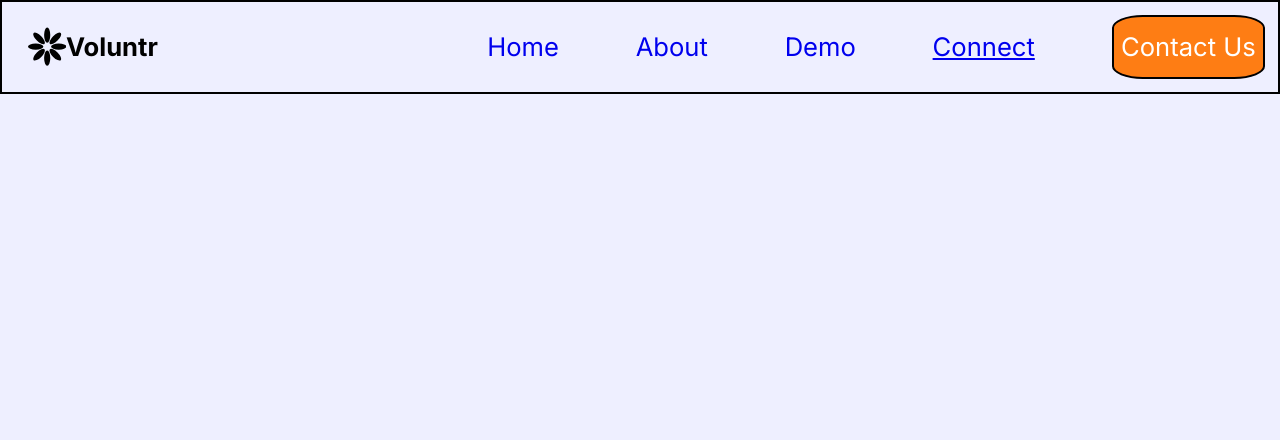
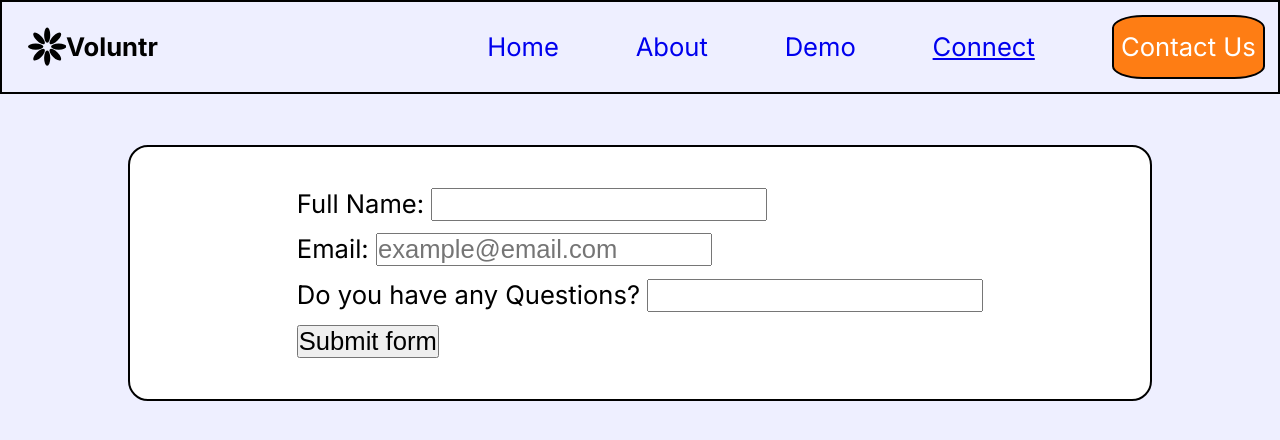
Before and after one commit to Mogos257/Voluntr, a plain HTML site: page Page3.html in a window 1280 px wide. Drawn offline with Linux system fonts and the light colour scheme; a web font is replaced by a local one.

Commit message:
Added the Connect page that is linked to Formspree

```diff
--- a/Page3.html
+++ b/Page3.html
@@ -32,5 +32,32 @@
         </ul>
          <a type="button" href = "mailto:Joinvoluntr@gmail.com" target="_blank" class="cta-button">Contact Us</a>
     </nav>
+
+
+    <section class = "middle">
+        <section class = "form">
+            <form action = "https://formspree.io/f/xkodwlaj" method="POST">
+                <label>
+                    Full Name:
+                    <input required type = "text" name ="Name">
+                </label>
+
+                <label>
+                    Email:
+                    <input required type = "email" placeholder = "example@email.com" name ="Email">
+                </label>
+
+                <label>
+                    Do you have any Questions?
+                    <input type = "text" name = "Questions">
+                </label>
+
+                <button type="submit">
+                    Submit form
+                </button>
+
+            </form>
+        </section>
+    </section>
 </body>
 </html>
--- a/index.css
+++ b/index.css
@@ -1,6 +1,8 @@
 @import url('https://fonts.googleapis.com/css2?family=Inter:ital,opsz,wght@0,14..32,100..900;1,14..32,100..900&family=Merriweather:ital,opsz,wght@0,18..144,300..900;1,18..144,300..900&family=Poppins:ital,wght@0,100;0,200;0,300;0,400;0,500;0,600;0,700;0,800;0,900;1,100;1,200;1,300;1,400;1,500;1,600;1,700;1,800;1,900&display=swap');
 
 @import url('https://fonts.googleapis.com/css2?family=Chelsea+Market&display=swap');
+
+@import url('https://fonts.googleapis.com/css2?family=Montserrat+Alternates:ital,wght@0,100;0,200;0,300;0,400;0,500;0,600;0,700;0,800;0,900;1,100;1,200;1,300;1,400;1,500;1,600;1,700;1,800;1,900&display=swap');
 
 
 :root { /*sets variables */
@@ -83,7 +85,7 @@ nav a:hover{
     justify-content:left;
     align-items:center;
     width: 100%;
-    height: 80vh;
+    height: 25rem;
     background-image: url('images/Volunteering.png');
     background-repeat: no-repeat; /*only puts image once*/
     background-size:cover;
@@ -115,6 +117,7 @@ nav a:hover{
 
 .important_info p{
     font-size:0.7rem;
+    font-family: Montserrat Alternates;
 }
 
 .important_info h2{
--- a/page3.css
+++ b/page3.css
@@ -21,16 +21,17 @@ html{
 }
 
 body{
-    border-color: black;
-    border-width:2px;
-    border-style: solid;
+
     background-color: rgb(238, 239, 255);
 }
 
 nav{
     display:flex;
     align-items:center;
-    border-radius:0.5em;
+
+    border-color: black;
+    border-width:2px;
+    border-style: solid;
 }
 
 nav ul{
@@ -80,3 +81,31 @@ nav a:hover{
     height:2em;
     margin-left:1em;
 }
+
+.middle{
+    display:flex;
+    justify-content:center;
+
+    height:10rem;
+    margin-top:2rem;
+}
+
+.form{
+    display:flex;
+    justify-content:center;
+    align-items:center;
+
+    width:80%;
+
+
+    border-color: black;
+    border-width:2px;
+    border-style: solid;
+    border-radius:20px;
+    background-color: white;
+}
+
+.form label{
+    display:block;
+    margin-bottom:0.5rem;
+}
```
Also changed, not shown: Page1.html (+10 -3 lines), page1.css (+35 -2 lines).
